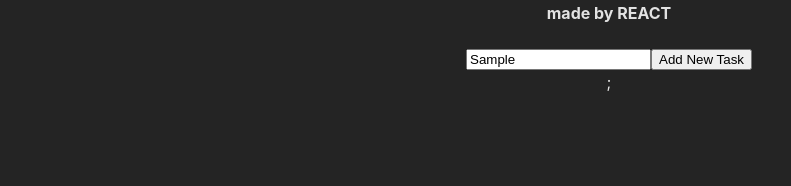
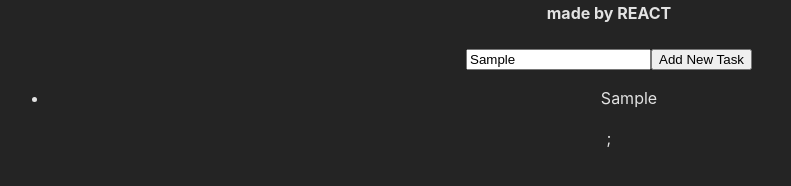
Before and after one commit to RoshakN/todo-list, a React (Vite) app: page / in a window 1280 px wide. Both pictures are taken after typing "Sample" into the empty fields and a click on the button "Add New Task". Shown: the part 130-316 px from the top of the page, without its empty margins (31-822 px from the left). Built offline with nearby package versions, Linux system fonts and the light colour scheme.

Commit message:
Fix taskList into array

```diff
--- a/src/List.jsx
+++ b/src/List.jsx
@@ -14,13 +14,17 @@
     setInputText(event.target.value);
   };
 
+  const mapTasks = taskList.map((task) => <li>{task}</li>);
+
   return (
     <div className="list-container">
       <div className="new-task">
         <input type="text" placeholder="New task..." onChange={textUpdate} />
         <button onClick={addTask}>Add New Task</button>
       </div>
-      <div className="tasks">{console.log(taskList)};</div>
+      <div className="tasks">
+        <ul>{mapTasks}</ul>;
+      </div>
     </div>
   );
 }
```
